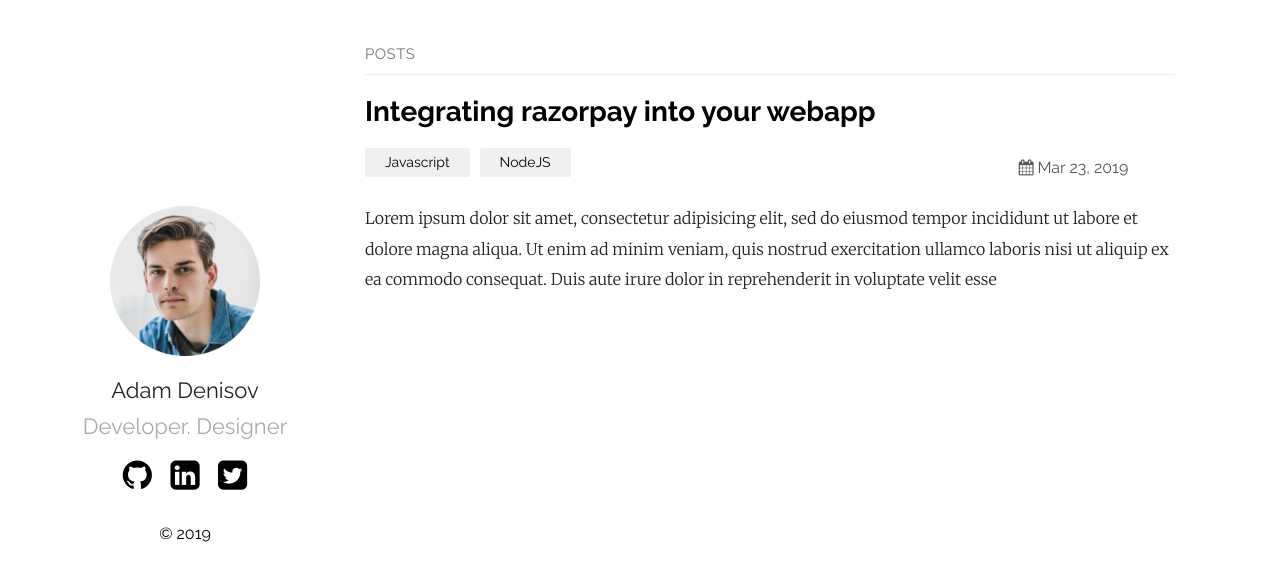
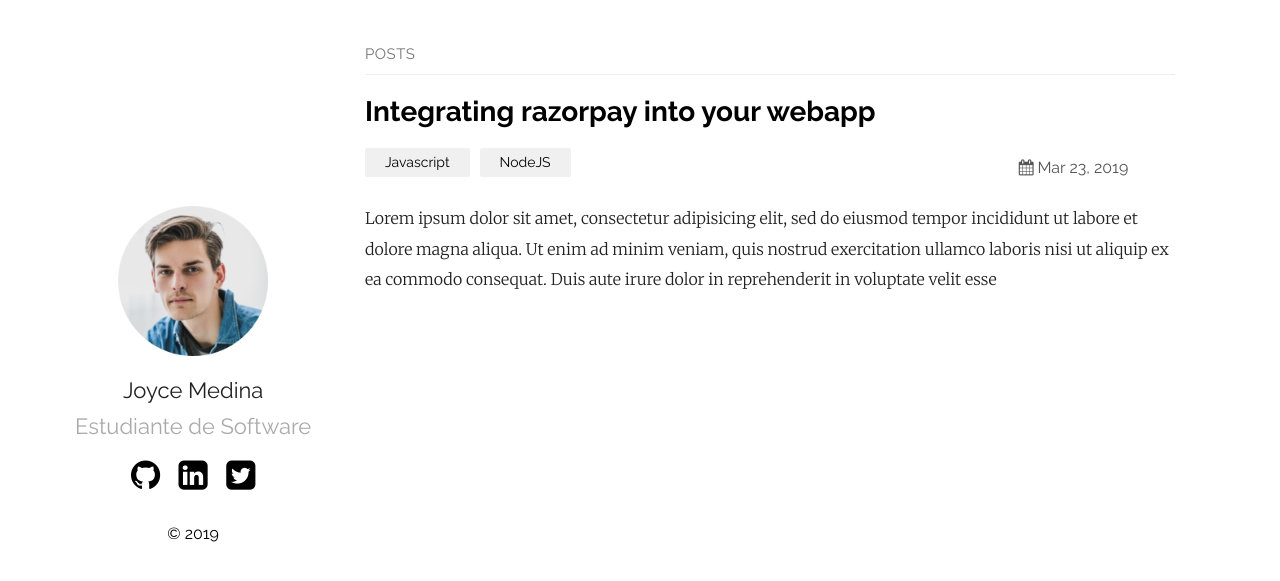
Before and after one commit to DaveNPlay/blo4, a Jekyll site: the page built from index.md, in a window 1280 px wide. Shown: the top 581 px of the page. Built offline with Jekyll 4.4.1, drawn with Linux system fonts in a browser that asks for light colours.

Commit message:
Update _config.yml

```diff
--- a/_config.yml
+++ b/_config.yml
@@ -1,6 +1,6 @@
-title: Your awesome title
-author: GitHub User
-email: your-email@domain.com
+title: Joyce Medina - Blog
+author: Joyce Medina
+email: joiscemedina@gmail.com
 description: > # this means to ignore newlines until "show_exerpts:"
   Write an awesome description for your new site here. You can edit this
   line in _config.yml. It will appear in your document head meta (for
@@ -12,8 +12,8 @@ show_excerpts: true # set to true to show excerpts on the homepage
 sass:
   sass_dir: _sass
 plainwhite:
-  name: Adam Denisov
-  tagline: Developer. Designer
+  name: Joyce Medina
+  tagline: Estudiante de Software
   date_format: "%b %-d, %Y"
   sitemap: true # set to true to generate sitemap.xml content
 
```
